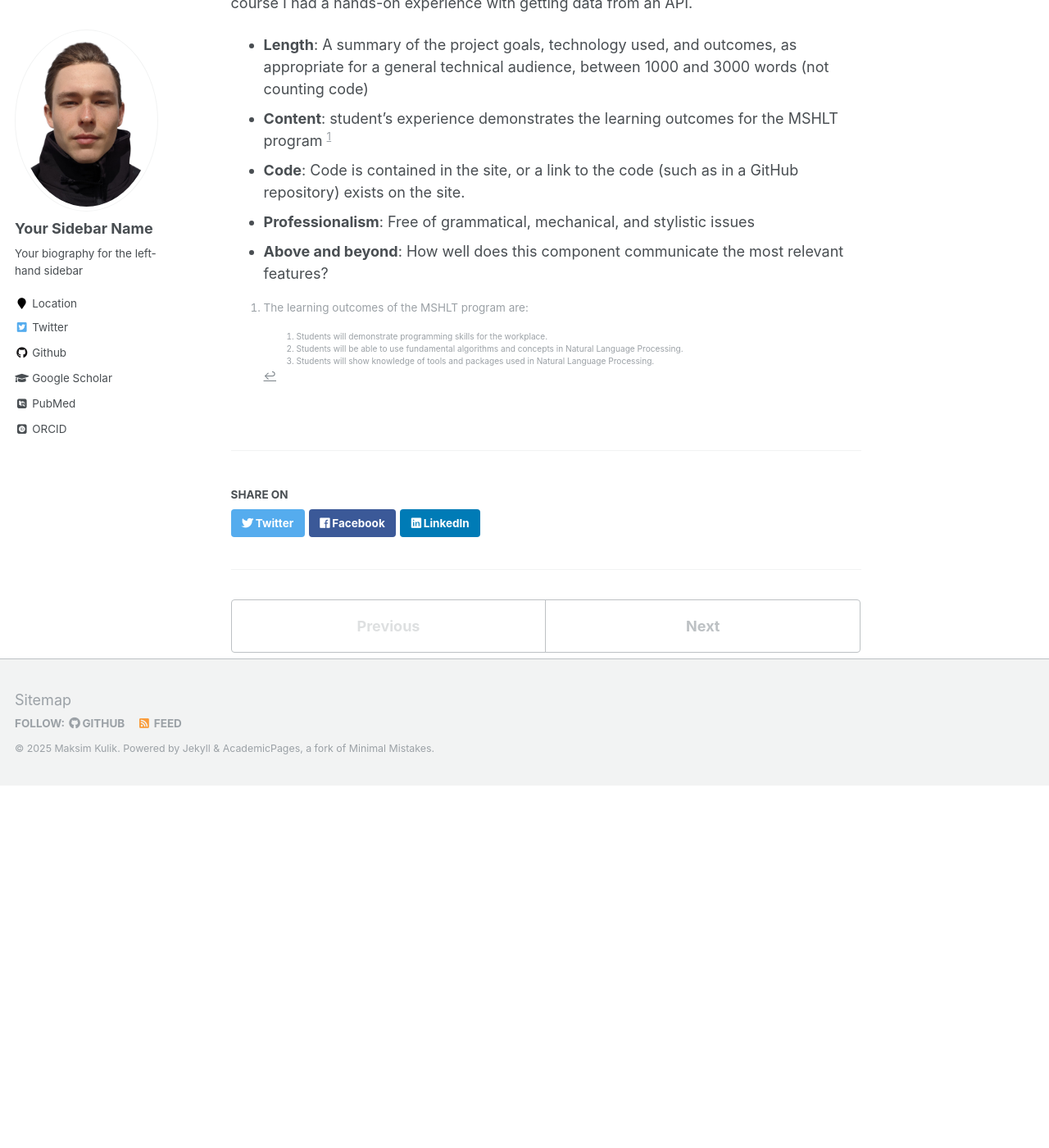
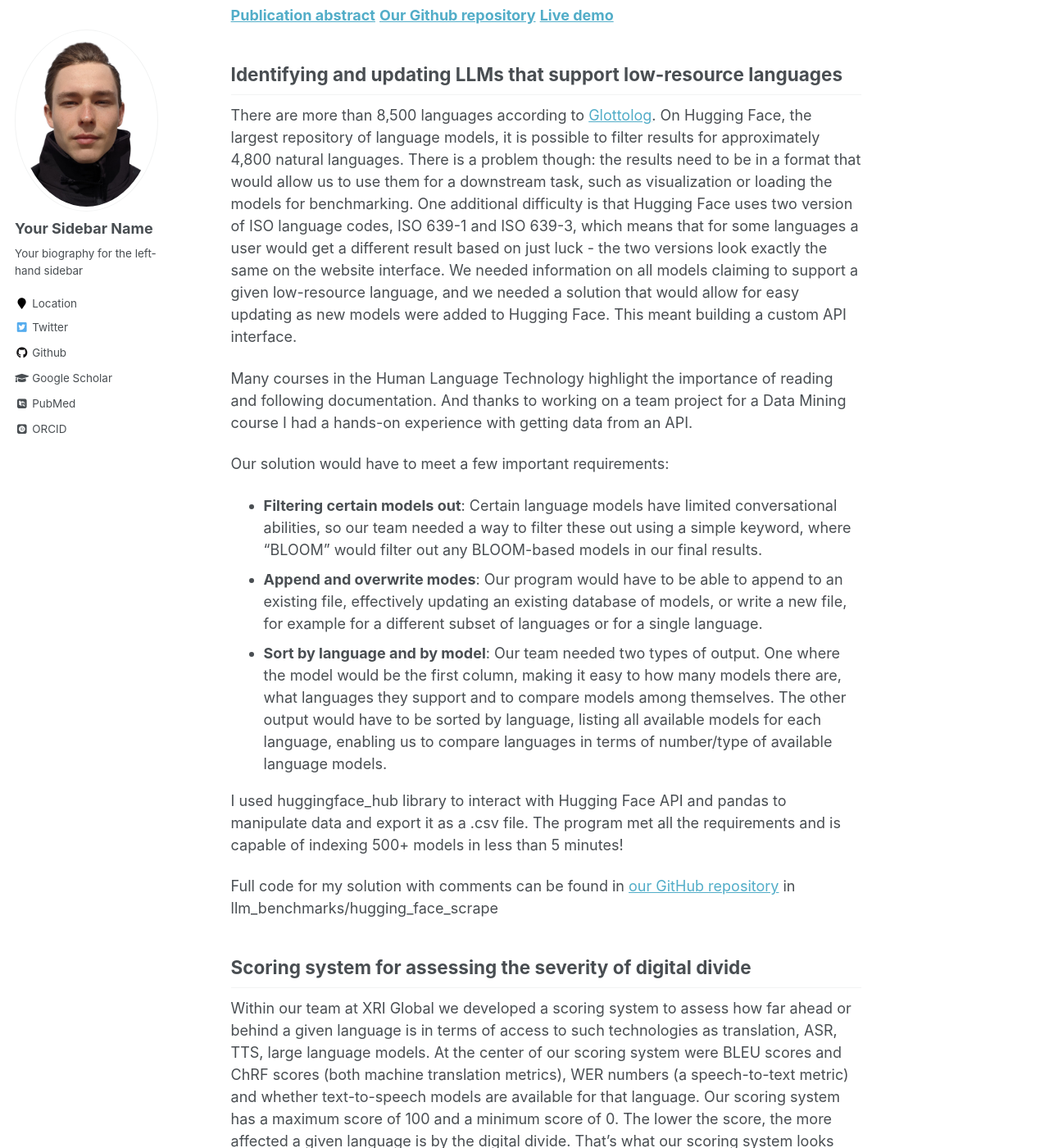
Before and after one commit to h-akston/h-akston.github.io, a Jekyll site: the page built from _portfolio/portfolio-1.md, in a window 1280 px wide and 1400 px high, scrolled down 802 px. Shown: the whole window at 82% size. Built offline with Jekyll 4.4.1, drawn with Linux system fonts in a browser that asks for light colours; some web fonts are replaced; before the commit the page ends 1760 px from its top, so only the background shows below that; some of the changed text lies outside the part shown.

Commit message:
Add information to portfolio project 1

```diff
--- a/_portfolio/portfolio-1.md
+++ b/_portfolio/portfolio-1.md
@@ -1,24 +1,38 @@
 ---
 title: "XRI Global: LLMs for low-resource languages"
-excerpt: "At XRI global, I helped develop a scoring system for assessing the impact of digital divide on any low-resource language. I also built a solution for aggregating LLMs that support low-resource languages, curated a collections of benchmarks for evaluating LLM performance on low-resource languages and measured the performance of the models using the Global MMLU dataset<br/><img src='/images/500x300.jpg'>"
+excerpt: "At XRI global, I helped develop a scoring system for assessing the impact of digital divide on any low-resource language. I also built a solution for aggregating LLMs that support low-resource languages, curated a collection of benchmarks for evaluating LLM performance on low-resource languages and measured the performance of the models using the Global MMLU dataset<br/><img src='/images/500x300.jpg'>"
 collection: portfolio
 ---
 
-As you're describing the content of your internship, be sure to describe how you were able to apply th e concepts and skills you acquired from HLT courses to your internship. You'll also want to describe the things that you learned from the internship itself that might help you in future work.
+At XRI Global, I was part of a team working on a project to assess the depth of divide between high-resource languages and low-resource languages when it came to AI: translation, speech recognition and generation, conversational models. I worked on all things related to language models: building a solution for aggregating LLMs that support low-resource languages, curating a collection of benchmarks for evaluating LLM performance on low-resource languages and measuring the performance of the models using the Global MMLU dataset.
+
+Our team presented this work at the International Conference on Language Technologies for All in Paris in February 2025. <br/><img src='/images/conference.png'>
+
+**[Publication abstract](https://www.lt4all2025.eu/2025/02/24/lt4all-2025-book-of-abstracts-now-available/)**
+**[Our Github repository](https://github.com/XRILLC/inclusiveai)**
+**[Live demo](https://inclusiveai-app.vercel.app/)**
+
 
 ## Identifying and updating LLMs that support low-resource languages
 There are more than 8,500 languages according to [Glottolog](https://glottolog.org/glottolog/language). On Hugging Face, the largest repository of language models, it is possible to filter results for approximately 4,800 natural languages. There is a problem though: the results need to be in a format that would allow us to use them for a downstream task, such as visualization or loading the models for benchmarking. One additional difficulty is that Hugging Face uses two version of ISO language codes, ISO 639-1 and ISO 639-3, which means that for some languages a user would get a different result based on just luck - the two versions look exactly the same on the website interface. We needed information on all models claiming to support a given low-resource language, and we needed a solution that would allow for easy updating as new models were added to Hugging Face. This meant building a custom API interface.
 
 Many courses in the Human Language Technology highlight the importance of reading and following documentation. And thanks to working on a team project for a Data Mining course I had a hands-on experience with getting data from an API.
 
-* **Length**: A summary of the project goals, technology used, and outcomes, as appropriate for a general technical audience, between 1000 and 3000 words (not counting code)
-* **Content**: student’s experience demonstrates the learning outcomes for the MSHLT program [^note]
-* **Code**: Code is contained in the site, or a link to the code (such as in a GitHub repository) exists on the site.
-* **Professionalism**: Free of grammatical, mechanical, and stylistic issues
-* **Above and beyond**: How well does this component communicate the most relevant features?
+Our solution would have to meet a few important requirements:
+* **Filtering certain models out**: Certain language models have limited conversational abilities, so our team needed a way to filter these out using a simple keyword, where "BLOOM" would filter out any BLOOM-based models in our final results.
+* **Append and overwrite modes**: Our program would have to be able to append to an existing file, effectively updating an existing database of models, or write a new file, for example for a different subset of languages or for a single language.
+* **Sort by language and by model**: Our team needed two types of output. One where the model would be the first column, making it easy to how many models there are, what languages they support and to compare models among themselves. The other output would have to be sorted by language, listing all available models for each language, enabling us to compare languages in terms of number/type of available language models.
 
-[^note]: The learning outcomes of the MSHLT program are:
+I used huggingface_hub library to interact with Hugging Face API and pandas to manipulate data and export it as a .csv file. The program met all the requirements and is capable of indexing 500+ models in less than 5 minutes!
 
-    1. Students will demonstrate programming skills for the workplace.
-    2. Students will be able to use fundamental algorithms and concepts in Natural Language Processing.
-    3. Students will show knowledge of tools and packages used in Natural Language Processing.
+Full code for my solution with comments can be found in [our GitHub repository](https://github.com/XRILLC/inclusiveai/tree/main/llm_benchmarks) in llm_benchmarks/hugging_face_scrape
+
+## Scoring system for assessing the severity of digital divide
+Within our team at XRI Global we developed a scoring system to assess how far ahead or behind a given language is in terms of access to such technologies as translation, ASR, TTS, large language models. At the center of our scoring system were BLEU scores and ChRF scores (both machine translation metrics), WER numbers (a speech-to-text metric) and whether text-to-speech models are available for that language. Our scoring system has a maximum score of 100 and a minimum score of 0. The lower the score, the more affected a given language is by the digital divide. That's what our scoring system looks like:
+<br/><img src='/images/scoring.png'>
+
+
+
+## Curating a collection of LLM benchmarks for low-resource languages
+
+## Benchmarking the performance of LLMs using the Global MMLU dataset
```
Also changed, not shown: images/conference.png (added), images/scoring.png (added).
